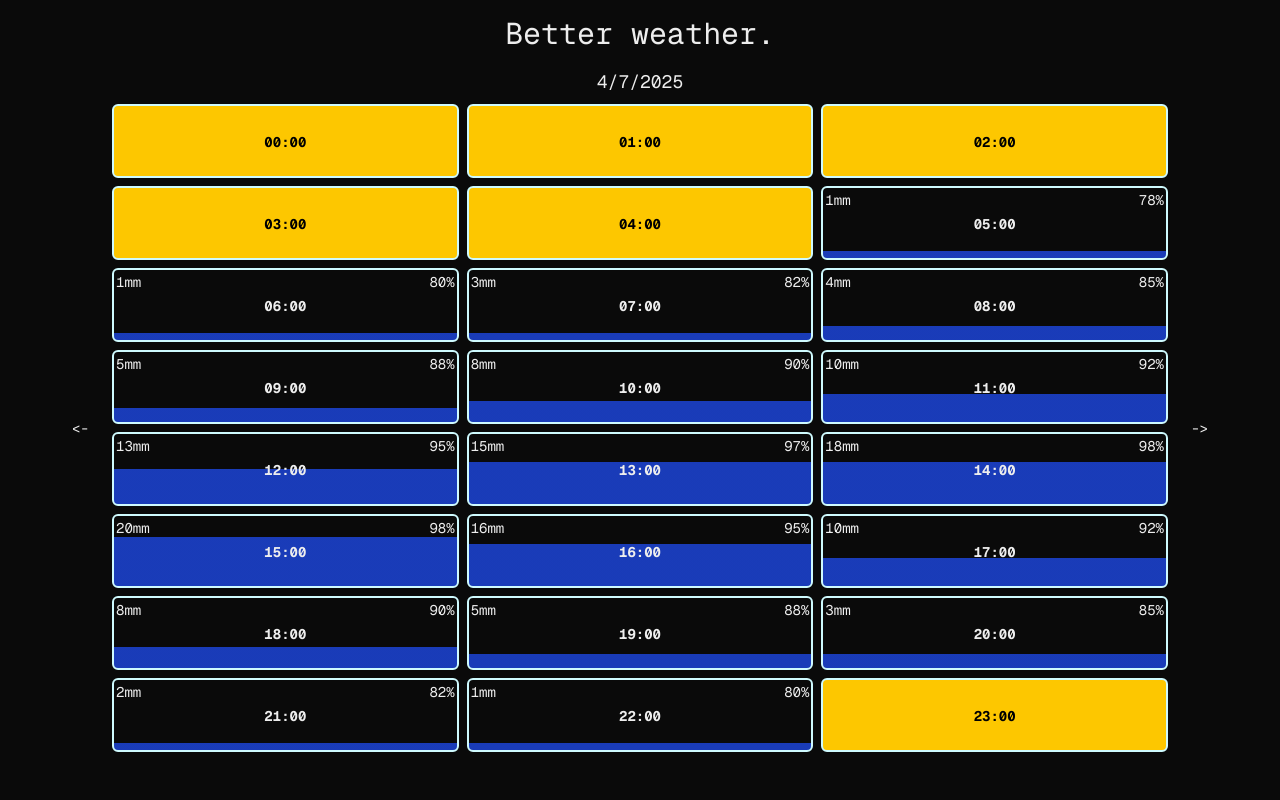
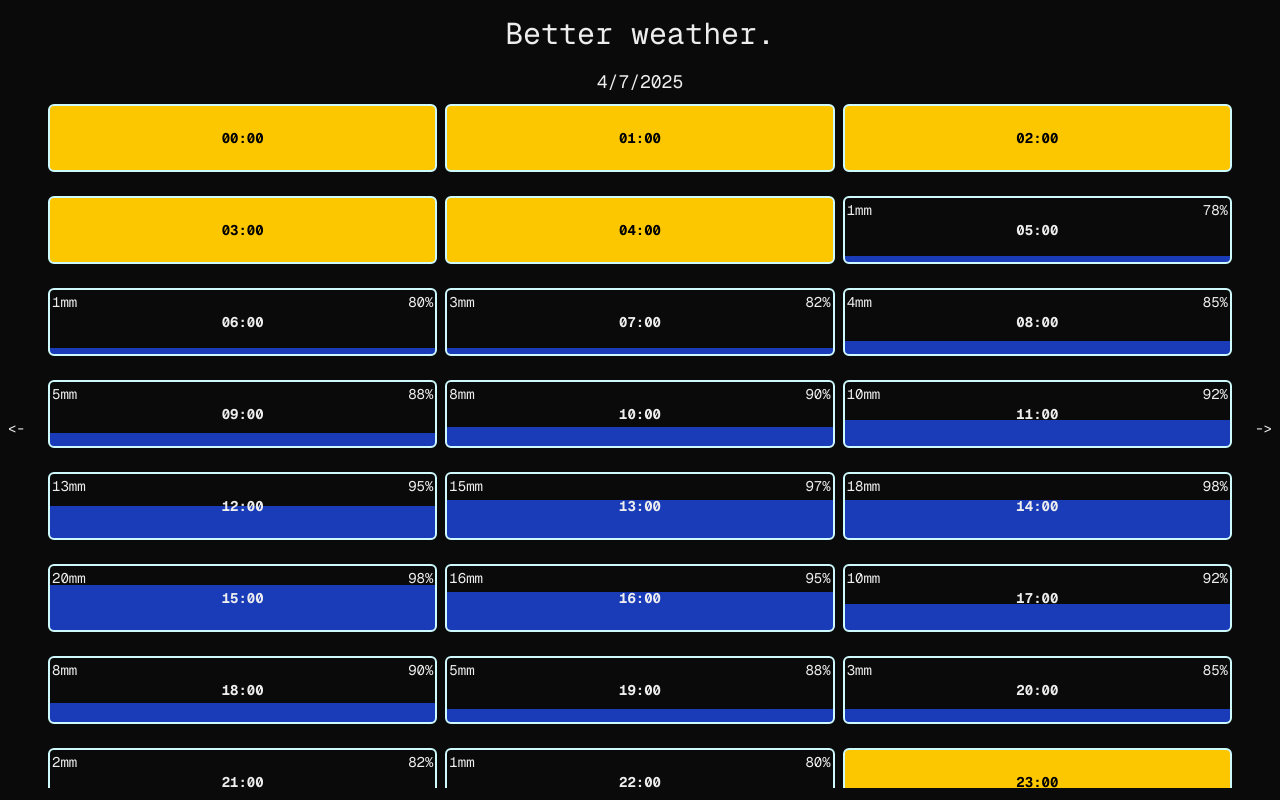
Before and after one commit to jacobjshelp/better-weather, a Next.js app: page / in a window 1280 px wide. Built offline with nearby package versions, Linux system fonts and the light colour scheme.

Commit message:
small UI improvements and refactors

```diff
--- a/app/components/OneDayForecast.tsx
+++ b/app/components/OneDayForecast.tsx
@@ -1,6 +1,6 @@
 import calculateGradient from "../functions/calculateGradient";
 import { HourlyData, WeatherDataDTO } from "../types";
-import HourDisplay from "./HourDisplay";
+import OneHourForecast from "./OneHourForecast";
 
 type OneDayForecastProps = {
   dataForOneDay: HourlyData[];
@@ -8,7 +8,7 @@ type OneDayForecastProps = {
 
 export default function OneDayForecast({ dataForOneDay }: OneDayForecastProps) {
   return (
-    <div className="grid grid-cols-3 gap-2 h-9/10">
+    <div className="grid grid-cols-3 gap-x-2 gap-y-6 h-9/10">
       {dataForOneDay.map((hour, i) => {
         const gradient = calculateGradient(hour.precipitation);
         const precipitation =
@@ -18,7 +18,7 @@ export default function OneDayForecast({ dataForOneDay }: OneDayForecastProps) {
         const time = hour.time.split("T")[1];
 
         return (
-          <HourDisplay
+          <OneHourForecast
             key={i}
             precipitation={precipitation}
             probability={probability}
--- a/app/components/HourDisplay.tsx
+++ b/app/components/OneHourForecast.tsx
@@ -5,7 +5,7 @@ type HourDisplayProps = {
   time: string;
 };
 
-export default function HourDisplay({
+export default function OneHourForecast({
   precipitation,
   probability,
   gradient,
--- a/app/page.tsx
+++ b/app/page.tsx
@@ -10,7 +10,7 @@ export default async function Home() {
   return (
     <div className="h-dvh flex flex-col font-mono">
       <Header />
-      <main className="h-9/10 w-9/10 mx-auto">
+      <main className="h-9/10 w-full mx-auto">
         <ForecastCarousel allDays={allDays} />
       </main>
     </div>
```
Also changed, not shown: 1 other file (tests, documents, lock files or other folders).
